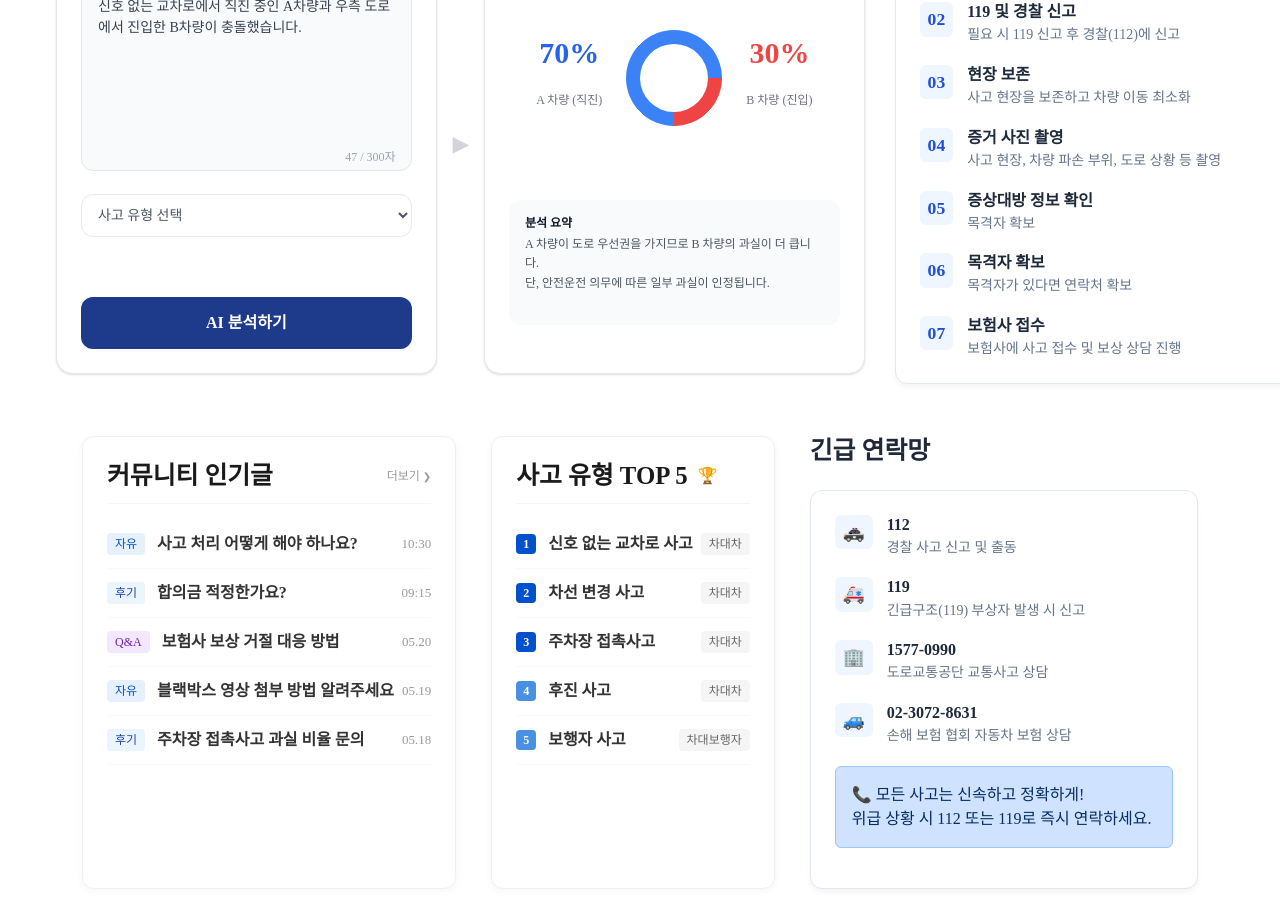
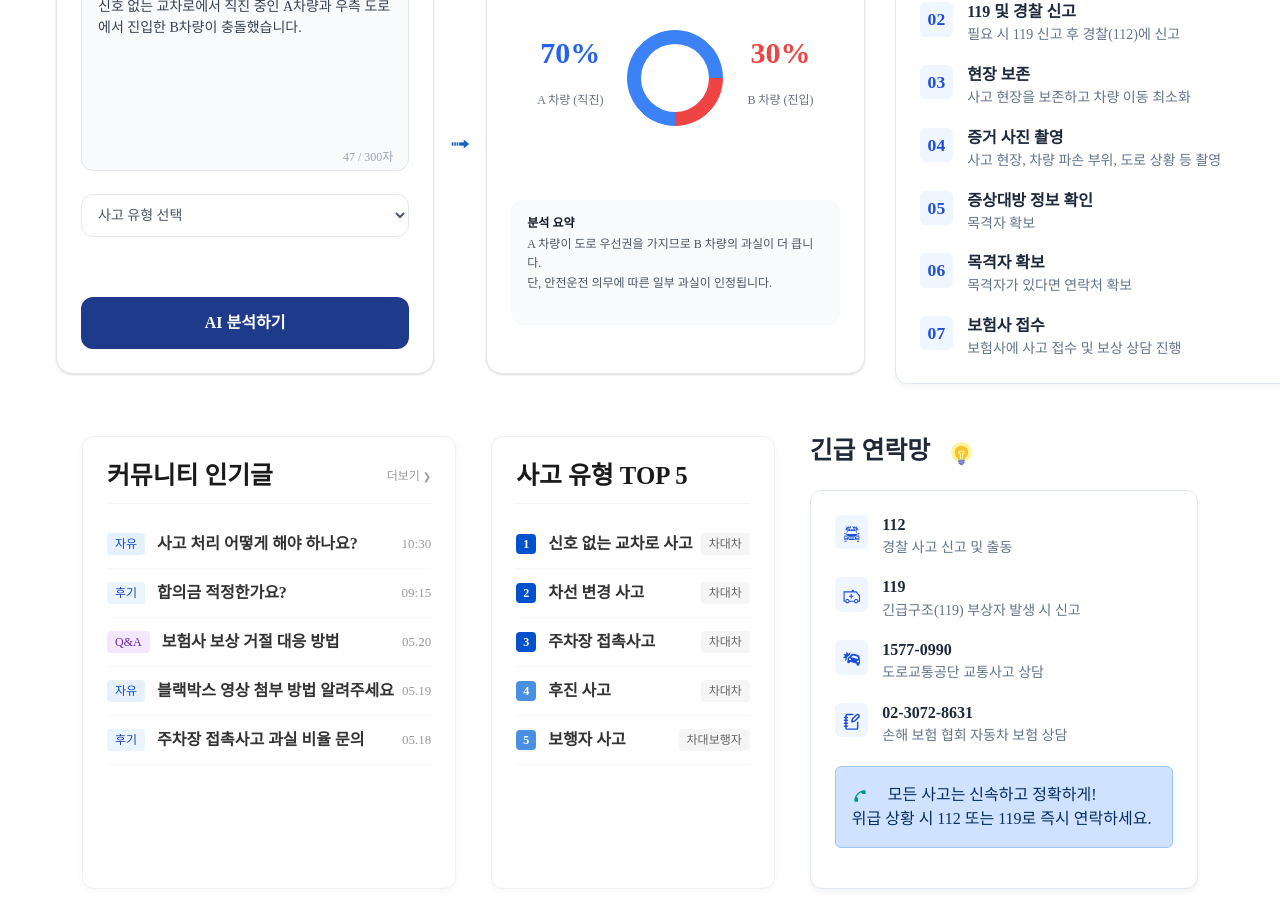
Before and after one commit to jeonseolmin/FaultFinder, a React (Vite) app in the folder faultFind_frontend/: page / in a window 1280 px wide. Shown: the part 840-1749 px from the top of the page. Built offline with nearby package versions, Linux system fonts and the light colour scheme.

Commit message:
feat : (김정한) front body jsx,css 아이콘 작업중

```diff
--- a/faultFind_frontend/src/components/Body_AiFaultRatio/AiFaultRatio.jsx
+++ b/faultFind_frontend/src/components/Body_AiFaultRatio/AiFaultRatio.jsx
@@ -1,5 +1,6 @@
 import React, { useState } from "react";
 import "./AiFaultRatio.css"; // 분리한 CSS 파일 임포트
+import { FcAdvance } from "react-icons/fc";
 
 function AiFaultRatio() {
   // 사용자가 입력할 텍스트 상태 관리
@@ -63,7 +64,7 @@ function AiFaultRatio() {
             </div>
 
             {/* 중간에 위치하는 화살표 (PC 화면에서만 표시됨) */}
-            <div className="arrow-divider">▶</div>
+            <div className="arrow-divider"><FcAdvance /></div>
 
             {/* [우측] 2. AI 분석 결과 */}
             <div className="card-box">
--- a/faultFind_frontend/src/components/Body_PopularPostAndBest5/PopularPostAndBest5.css
+++ b/faultFind_frontend/src/components/Body_PopularPostAndBest5/PopularPostAndBest5.css
@@ -122,7 +122,3 @@ body {
   align-items: center;
   gap: 10px;
 }
-
-.trophy-icon {
-  color: #0052CC;
-}
--- a/faultFind_frontend/src/components/Body_PopularPostAndBest5/PopularPostAndBest5.jsx
+++ b/faultFind_frontend/src/components/Body_PopularPostAndBest5/PopularPostAndBest5.jsx
@@ -1,5 +1,12 @@
 import React from 'react';
 import './PopularPostAndBest5.css';
+// import { AiOutlineAlert } from "react-icons/ai";
+import { GiPoliceCar } from "react-icons/gi";
+import { LiaAmbulanceSolid } from "react-icons/lia";
+import { FaCarCrash } from "react-icons/fa";
+import { LuNotebookPen } from "react-icons/lu";
+import { FcPhone } from "react-icons/fc";
+import { FcIdea } from "react-icons/fc";
 
 function PopularPostAndBest5() {
   const latestPosts = [
@@ -23,7 +30,7 @@ function PopularPostAndBest5() {
       {/* 커뮤니티 인기글 */}
       <div className="section">
         <div className="header">
-          <h2 className="title">커뮤니티 인기글 </h2>
+          <h2 className="title">커뮤니티 인기글  </h2>
           <button className="moreBtn">더보기 <span className="moreBtn-arrow">❯</span>
           </button>
         </div>
@@ -47,8 +54,7 @@ function PopularPostAndBest5() {
       <div className="section">
         <div className="header">
           <div className="header-icon-wrapper">
-            <h2 className="title">사고 유형 TOP 5</h2>
-            <span className="trophy-icon">🏆</span>
+            <h2 className="title">사고 유형 TOP 5 </h2>
           </div>
         </div>
         <ul className="list">
@@ -72,40 +78,40 @@ function PopularPostAndBest5() {
       {/* 우측 영역 : 긴급 연락망 */}
         <div className="right-section">
 
-          <h2 className="section-title">긴급 연락망</h2>
+          <h2 className="section-title">긴급 연락망 &nbsp; <FcIdea /> </h2>
 
           <div className="guide-card">
             <ul className="guide-list">
               <li>
-                <span className="guide-num">🚓</span>
+                <span className="guide-num"><GiPoliceCar /></span>
                 <div className="guide-content">
                   <h4>112</h4>
                   <p>경찰 사고 신고 및 출동</p>
                 </div>
               </li>
               <li>
-                <span className="guide-num">🚑</span>
+                <span className="guide-num"><LiaAmbulanceSolid /></span>
                 <div className="guide-content">
                   <h4>119</h4>
                   <p>긴급구조(119) 부상자 발생 시 신고</p>
                 </div>
               </li>
               <li>
-                <span className="guide-num">🏢</span>
+                <span className="guide-num"><FaCarCrash /></span>
                 <div className="guide-content">
                   <h4>1577-0990</h4>
                   <p>도로교통공단 교통사고 상담</p>
                 </div>
               </li>
               <li>
-                <span className="guide-num">🚙</span>
+                <span className="guide-num"><LuNotebookPen /></span>
                 <div className="guide-content">
                   <h4>02-3072-8631</h4>
                   <p>손해 보험 협회 자동차 보험 상담</p>
                 </div>
               </li>
               <div class="alert alert-primary" role="alert">
-                 📞   모든 사고는 신속하고 정확하게!
+                 <FcPhone />  &nbsp;&nbsp;&nbsp; 모든 사고는 신속하고 정확하게!
                 <br></br>
                 위급 상황 시 112 또는 119로
                 즉시 연락하세요.
--- a/faultFind_frontend/src/components/Body_QuickServices/QuickServices.jsx
+++ b/faultFind_frontend/src/components/Body_QuickServices/QuickServices.jsx
@@ -1,5 +1,6 @@
 import React from 'react';
 import './QuickServices.css';
+import { FcIdea } from "react-icons/fc";
 
 function QuickServices() {
   // 앞으로 항목이 늘어날 것을 대비해 배열 구조로 작성했습니다.
@@ -19,7 +20,7 @@ function QuickServices() {
       imgSrc: 'https://img.icons8.com/?size=100&id=kB3dy7vSuFio&format=png&color=000000',
       imgAlt: '과실 비율 이미지',
       title: '과실 비율 조회',
-      desc: 'ㄴㄴㄴㄴㄴ',
+      desc: '사고 유형별 과실비율 조회',
       path: '/car-to-person', // 클릭 시 이동할 경로
     },
     {
@@ -37,7 +38,7 @@ function QuickServices() {
       imgSrc: 'https://img.icons8.com/?size=100&id=VF7zRdVii0QF&format=png&color=000000',
       imgAlt: '차량 대 차량 사고 이미지',
       title: '차량 대 차량',
-      desc: '사고 유형별 과실비율 조회',
+      desc: '차량간의 사고 정보',
       path: '/car-to-bicycle', // 클릭 시 이동할 경로
     },
     {
```
